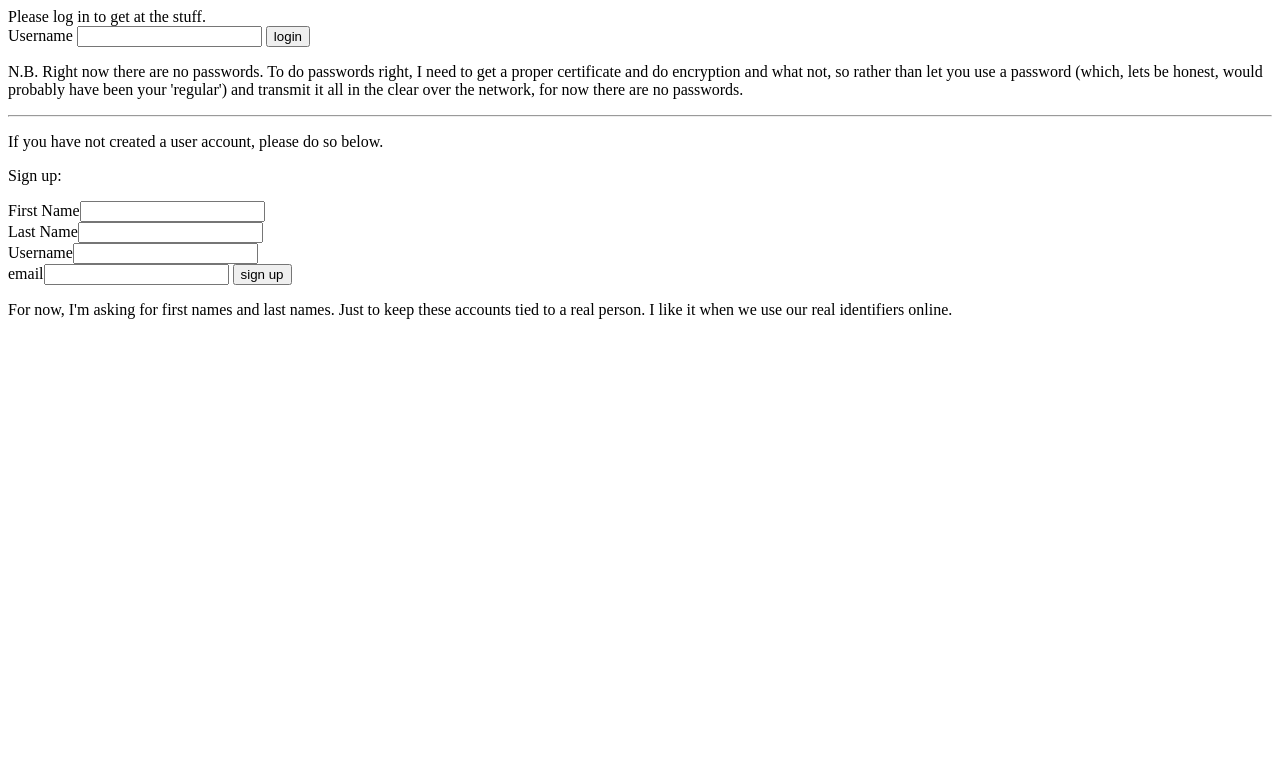
After one commit to macrael/repute, a Django app: template templates/didread/login.html in a window 1280 px wide. The commit adds this page. Shown: the top 783 px of the page. Run offline with Django 3.2, Linux system fonts and the light colour scheme; the template is opened without the code that fills it, so the values that code supplies are empty, except form fields; tables that the repository leaves empty hold one stand-in row (values such as "Sample post"); form fields are guessed from the names that the template uses.

Commit message:
A very rudimentary login system. It works but is quite ugly.

```diff
--- a/didread/controller.py
+++ b/didread/controller.py
@@ -64,9 +64,10 @@ def author_for_article(article,name) :
 
 
 
-def current_bookmarklet() :
+def bookmarklet_for_user(user) :
 
-    rendered = render_to_string('didread/bookmarklet.js',{"root_url" : settings.MY_ROOT_URL } )
+    rendered = render_to_string('didread/bookmarklet.js',{"root_url" :
+    settings.MY_ROOT_URL , "user_prefix": user.id} )
 
     print rendered
 
--- a/templates/didread/add_article.js
+++ b/templates/didread/add_article.js
@@ -24,7 +24,7 @@ function send_info(finfo) {
 
     var request = "?url=" + url + "&title="+ encodeURIComponent(title) + "&author_name=" + encodeURIComponent(author_name) + "&vote=" + vote;
 
-    request = "{{ root_url }}add" + request;
+    request = "{{ root_url }}add/{{ user_prefix }}" + request;
 
     console.log(request);
 
--- a/templates/didread/bookmarklet.js
+++ b/templates/didread/bookmarklet.js
@@ -12,7 +12,7 @@ body = doc.body;
 try {
     if(!body) throw(0);
     //at some point, need to have a user id in here.
-    js_el.setAttribute('src','{{ root_url }}initial_add.js?url=' + url + '&title=' + encodeURIComponent(title));
+    js_el.setAttribute('src','{{ root_url }}initial_add/{{ user_prefix }}?url=' + url + '&title=' + encodeURIComponent(title));
     body.appendChild(js_el);
 
     }catch(e){
--- /dev/null
+++ b/templates/didread/login.html
@@ -0,0 +1,50 @@
+<html>
+<head>
+<title>Who are you?</title>
+</head>
+<body>
+Please log in to get at the stuff.
+
+<form method="post" action="{% url django.contrib.auth.views.login %}">
+{% csrf_token %}
+
+{{ form.username.label_tag }}
+{{ form.username }}
+
+<input type="submit" value="login" >
+<input type="hidden" name="next" value="{{ next }}" >
+<input type="hidden" name="password" value="cats" >
+
+</form>
+
+<p>N.B. Right now there are no passwords. To do passwords right, I need to get
+a proper certificate and do encryption and what not, so rather than let you use
+a password (which, lets be honest, would probably have been your 'regular') and
+transmit it all in the clear over the network, for now there are no
+passwords.</p>
+
+
+<hr>
+
+<p>If you have not created a user account, please do so below.</p>
+
+<p>Sign up:</p>
+<form method="post" action="{% url didread.views.signup %}" >
+{% csrf_token %}
+<label>First Name</label><input type="text" name="first_name" ><br>
+<label>Last Name</label><input type="text" name="last_name" ><br>
+<label>Username</label><input type="text" name="username" ><br>
+<label>email</label><input type="text" name="email_address" >
+
+<input type="hidden" name="password" value="cats" >
+<input type="submit" value="sign up" >
+
+</form>
+
+<p>For now, I'm asking for first names and last names. Just to keep these
+accounts tied to a real person. I like it when we use our real identifiers
+online.</p>
+
+
+</body>
+</html>
```
Also changed, not shown: didread/views.py (+72 -14 lines), templates/didread/recent.html (+7 -1 lines), todo.txt (+18 -0 lines), urls.py (+8 -2 lines), 1 other file.
